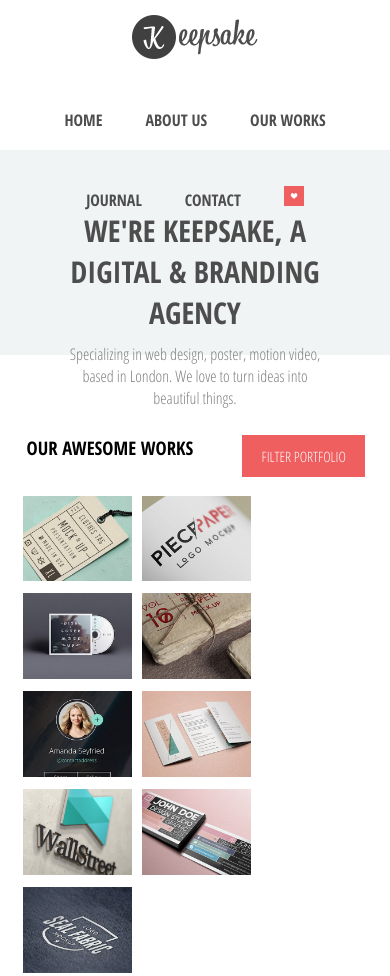
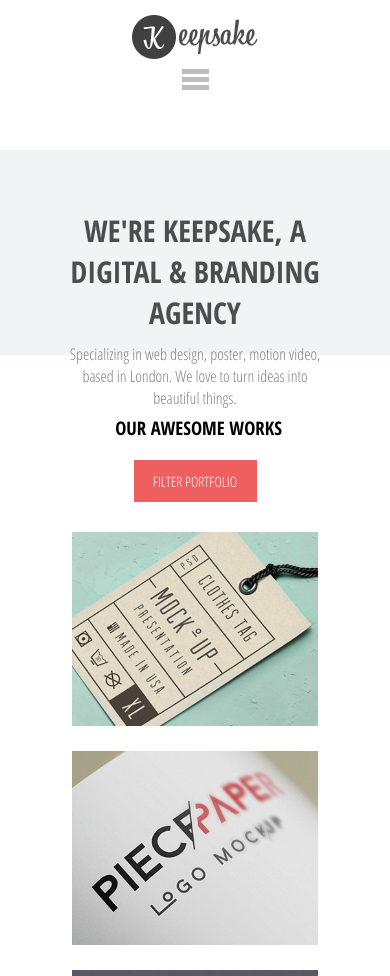
Before and after one commit to valcatpat/keepsake-psd, a plain HTML site: page index.html in a window 390 px wide. Shown: the top 976 px of the page. Drawn offline with nearby package versions, Linux system fonts and the light colour scheme.

Commit message:
added media queries for mobile

```diff
--- a/index.html
+++ b/index.html
@@ -8,9 +8,12 @@
 
     </head>
     <body>
+         <nav>
+        <img class="logo" src="img/Logo.png">
 
-        <nav>
-            <img class="logo" src="img/Logo.png">
+        <div class="nav-links">
+            <div id="mobile-nav"></div>
+
             <ul class="nav">
                 <li><a href="#">Home</a></li>
                 <li><a href="#">About Us</a></li>
@@ -19,7 +22,7 @@
                 <li><a href="#">Contact</a></li>
                 <li><img src="img/heart.png"></li>
             </ul>
-
+             </div>
         </nav>
 
         <header>
@@ -147,5 +150,10 @@
                 <img src="img/Pinterest.png">
             </footer>
 
+        <script
+			  src="https://code.jquery.com/jquery-3.1.0.min.js"
+			  integrity="sha256-cCueBR6CsyA4/9szpPfrX3s49M9vUU5BgtiJj06wt/s="
+			  crossorigin="anonymous"></script>
+        <script src="nav.js"></script>
     </body>
 </html>
--- /dev/null
+++ b/nav.js
@@ -0,0 +1,8 @@
+$(document).ready(function(){
+
+    $("#mobile-nav").on("click", function(){
+
+        $("nav ul").toggleClass("open");
+    });
+
+});
--- a/style.css
+++ b/style.css
@@ -23,25 +23,26 @@ nav {
     margin: 0 auto;
 }
 
-nav .logo {
+.logo {
     padding: 50px 0;
+    float: left;
 }
 
-nav a {
+.nav-links a {
     color: #4d4d4d;
     text-decoration: none;
 }
 
-nav a:hover {
+.nav-links a:hover {
     color: #F06167;
 }
 
-nav ul {
+.nav-links ul {
     list-style: none;
     float: right;
 }
 
-nav ul li {
+.nav-links ul li {
     display: inline-block;
     text-transform: uppercase;
     font-weight: 700;
@@ -76,7 +77,6 @@ header p {
 
 #works h3 {
     text-transform: uppercase;
-    margin-left: 1%;
     float: left;
 }
 
@@ -220,6 +220,7 @@ footer p {
 /* MEDIA QUERIES */
 
 @media screen and (max-width: 1024px) {
+
     nav {
         width: 80%;
         margin: 0 auto;
@@ -229,19 +230,21 @@ footer p {
     nav .logo {
         padding: 15px 0 0;
         display: block;
-        margin: 0 auto;
+        margin: auto;
+        float: none;
     }
 
-    nav ul {
+    .nav-links ul {
+        text-align: center;
         float: none;
-        text-align: center;
+        clear: both;
     }
 
-    nav ul li {
+    .nav-links ul li {
         padding: 50px 20px 0;
     }
 
-    nav ul li img {
+    .nav-links ul li img {
         height: 25px;
         padding-top: 5px;
     }
@@ -280,6 +283,12 @@ footer p {
 }
 
 @media screen and (max-width: 768px) {
+
+    nav {
+        width: 100%;
+        margin: 0 auto;
+    }
+
     .services div {
         width: 45%;
         margin: 25px 2%;
@@ -294,6 +303,69 @@ footer p {
     }
 }
 
-@media screen and (max-width:) {
+@media screen and (max-width: 675px) {
+
+    .works-img div {
+        width: 47.5%;
+        margin: 1% 1%;
+    }
+
+    .nav-links ul {
+        float: none;
+        height: 0;
+        overflow: hidden;
+        z-index: 99999;
+        position: relative;
+    }
+
+    .nav-links ul.open {
+        height: auto;
+    }
+
+    #mobile-nav {
+        background: url('img/burger-menu-icon.png') no-repeat center;
+        height: 40px;
+        width: 100%;
+    }
+
+    .nav-links a {
+        color: #fff;
+    }
+
+    .nav-links ul li {
+        float: none;
+        width: 100%;
+        display: block;
+        padding: 10px 0;
+        background-color: #4d4d4d;
+        border-top: 1px solid #fff;
+    }
 
 }
+
+@media screen and (max-width: 480px) {
+    #works {
+        padding-top: 60px;
+    }
+
+    .works-img div {
+        width: 70%;
+        margin: 10px 15%;
+    }
+
+    #works h3 {
+        float: none;
+        text-align: center;
+    }
+
+    #works button {
+        display: block;
+        float: none;
+        margin: 20px auto;
+    }
+
+    .services div {
+        width: 70%;
+        margin: 20px 15%;
+    }
+}
```
Also changed, not shown: img/burger-menu-icon.png (added).
